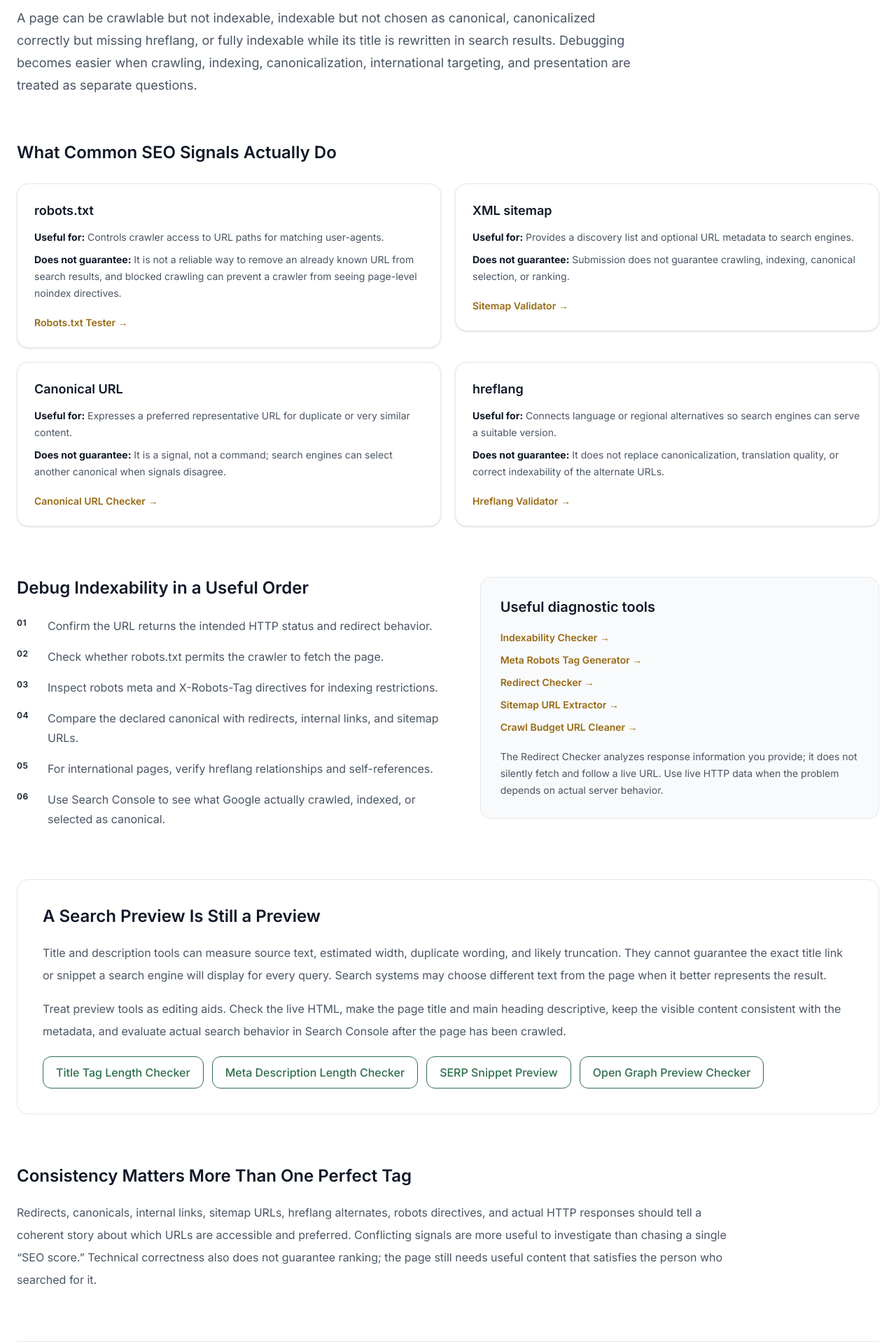
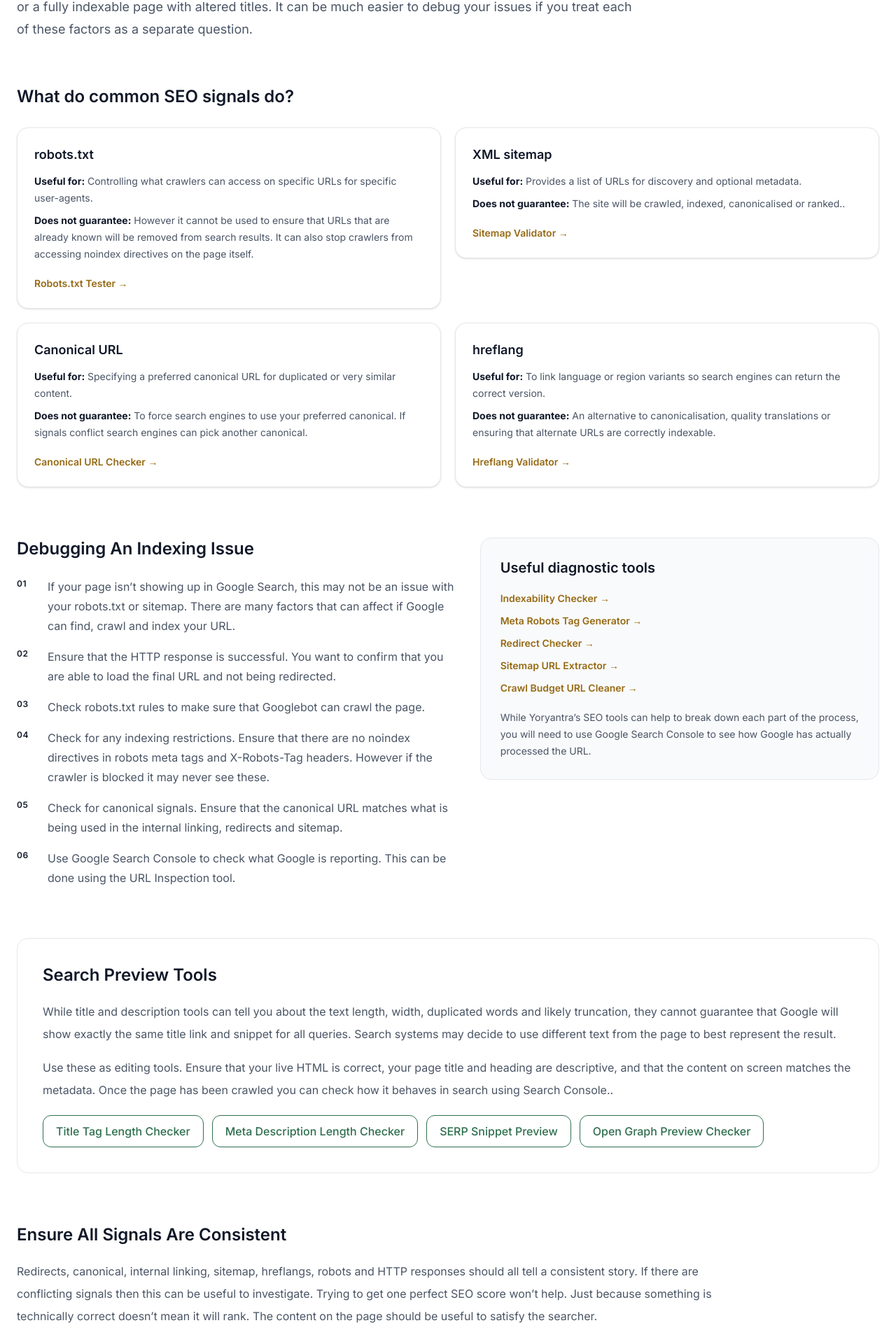
Before and after one commit to vaarunsonawwane-ops/yoryantra-new, a Next.js app: page /seo-resources in a window 1280 px wide. Shown: the part 299-2219 px from the top of the page at 70% size. Built offline with nearby package versions, Linux system fonts and the light colour scheme.

Commit message:
Seo resource page update

```diff
--- a/app/seo-resources/page.tsx
+++ b/app/seo-resources/page.tsx
@@ -3,41 +3,41 @@ import Link from "next/link";
 const signalCards = [
   {
     title: "robots.txt",
-    does: "Controls crawler access to URL paths for matching user-agents.",
-    not: "It is not a reliable way to remove an already known URL from search results, and blocked crawling can prevent a crawler from seeing page-level noindex directives.",
+    does: "Controlling what crawlers can access on specific URLs for specific user-agents.",
+    not: "However it cannot be used to ensure that URLs that are already known will be removed from search results. It can also stop crawlers from accessing noindex directives on the page itself.",
     href: "/tools/robots-txt-tester",
     label: "Robots.txt Tester",
   },
   {
     title: "XML sitemap",
-    does: "Provides a discovery list and optional URL metadata to search engines.",
-    not: "Submission does not guarantee crawling, indexing, canonical selection, or ranking.",
+    does: "Provides a list of URLs for discovery and optional metadata.",
+    not: "The site will be crawled, indexed, canonicalised or ranked..",
     href: "/tools/sitemap-validator",
     label: "Sitemap Validator",
   },
   {
     title: "Canonical URL",
-    does: "Expresses a preferred representative URL for duplicate or very similar content.",
-    not: "It is a signal, not a command; search engines can select another canonical when signals disagree.",
+    does: "Specifying a preferred canonical URL for duplicated or very similar content.",
+    not: "To force search engines to use your preferred canonical. If signals conflict search engines can pick another canonical.",
     href: "/tools/canonical-url-checker",
     label: "Canonical URL Checker",
   },
   {
     title: "hreflang",
-    does: "Connects language or regional alternatives so search engines can serve a suitable version.",
-    not: "It does not replace canonicalization, translation quality, or correct indexability of the alternate URLs.",
+    does: "To link language or region variants so search engines can return the correct version.",
+    not: "An alternative to canonicalisation, quality translations or ensuring that alternate URLs are correctly indexable.",
     href: "/tools/hreflang-validator",
     label: "Hreflang Validator",
   },
 ];
 
 const debugOrder = [
-  "Confirm the URL returns the intended HTTP status and redirect behavior.",
-  "Check whether robots.txt permits the crawler to fetch the page.",
-  "Inspect robots meta and X-Robots-Tag directives for indexing restrictions.",
-  "Compare the declared canonical with redirects, internal links, and sitemap URLs.",
-  "For international pages, verify hreflang relationships and self-references.",
-  "Use Search Console to see what Google actually crawled, indexed, or selected as canonical.",
+  "If your page isn’t showing up in Google Search, this may not be an issue with your robots.txt or sitemap. There are many factors that can affect if Google can find, crawl and index your URL.",
+  "Ensure that the HTTP response is successful. You want to confirm that you are able to load the final URL and not being redirected.",
+  "Check robots.txt rules to make sure that Googlebot can crawl the page.",
+  "Check for any indexing restrictions. Ensure that there are no noindex directives in robots meta tags and X-Robots-Tag headers. However if the crawler is blocked it may never see these.",
+  "Check for canonical signals. Ensure that the canonical URL matches what is being used in the internal linking, redirects and sitemap.",
+  "Use Google Search Console to check what Google is reporting. This can be done using the URL Inspection tool.",
 ];
 
 export const metadata = {
@@ -75,20 +75,18 @@ export default function Page() {
 
         <div className="max-w-4xl">
           <h1 className="text-4xl font-bold tracking-tight text-gray-950 md:text-5xl">
-            Technical SEO Is a Chain of Signals, Not a Single Score
+            Technical SEO As A Chain Of Signals
           </h1>
           <p className="mt-6 text-lg leading-8 text-gray-600">
-            A page can be crawlable but not indexable, indexable but not chosen
-            as canonical, canonicalized correctly but missing hreflang, or fully
-            indexable while its title is rewritten in search results. Debugging
-            becomes easier when crawling, indexing, canonicalization,
-            international targeting, and presentation are treated as separate
-            questions.
+            There are many factors that can affect if your page is crawlable,
+			indexable, canonicalised and hreflang’d, or a fully indexable page
+			with altered titles. It can be much easier to debug your issues if
+			you treat each of these factors as a separate question.
           </p>
         </div>
 
         <section className="mt-16">
-          <h2 className="text-2xl font-semibold text-gray-900">What Common SEO Signals Actually Do</h2>
+          <h2 className="text-2xl font-semibold text-gray-900">What do common SEO signals do?</h2>
           <div className="mt-7 grid gap-5 md:grid-cols-2">
             {signalCards.map((signal) => (
               <div key={signal.title} className="self-start rounded-2xl border border-gray-200 bg-white p-6 shadow-sm">
@@ -103,7 +101,7 @@ export default function Page() {
 
         <section className="mt-18 grid gap-7 lg:grid-cols-[1fr_0.9fr]">
           <div>
-            <h2 className="text-2xl font-semibold text-gray-900">Debug Indexability in a Useful Order</h2>
+            <h2 className="text-2xl font-semibold text-gray-900">Debugging An Indexing Issue</h2>
             <ol className="mt-6 space-y-4">
               {debugOrder.map((item, index) => (
                 <li key={item} className="flex gap-4 leading-7 text-gray-600">
@@ -124,28 +122,28 @@ export default function Page() {
               <Link href="/tools/crawl-budget-url-cleaner" className="text-[var(--gold-text)] hover:underline">Crawl Budget URL Cleaner →</Link>
             </div>
             <p className="mt-5 text-sm leading-6 text-gray-600">
-              The Redirect Checker analyzes response information you provide; it
-              does not silently fetch and follow a live URL. Use live HTTP data
-              when the problem depends on actual server behavior.
+              While Yoryantra’s SEO tools can help to break down each part of the
+			  process, you will need to use Google Search Console to see how
+			  Google has actually processed the URL.
             </p>
           </div>
         </section>
 
         <section className="mt-18 rounded-2xl border border-gray-200 bg-white p-7 md:p-9">
-          <h2 className="text-2xl font-semibold text-gray-900">A Search Preview Is Still a Preview</h2>
+          <h2 className="text-2xl font-semibold text-gray-900">Search Preview Tools</h2>
           <div className="mt-5 space-y-4 leading-8 text-gray-600">
             <p>
-              Title and description tools can measure source text, estimated
-              width, duplicate wording, and likely truncation. They cannot
-              guarantee the exact title link or snippet a search engine will
-              display for every query. Search systems may choose different text
-              from the page when it better represents the result.
+              While title and description tools can tell you about the text length,
+			  width, duplicated words and likely truncation, they cannot guarantee
+			  that Google will show exactly the same title link and snippet for all
+			  queries. Search systems may decide to use different text from the page
+			  to best represent the result.
             </p>
             <p>
-              Treat preview tools as editing aids. Check the live HTML, make the
-              page title and main heading descriptive, keep the visible content
-              consistent with the metadata, and evaluate actual search behavior
-              in Search Console after the page has been crawled.
+              Use these as editing tools. Ensure that your live HTML is correct, your
+			  page title and heading are descriptive, and that the content on screen
+			  matches the metadata. Once the page has been crawled you can check how
+			  it behaves in search using Search Console..
             </p>
           </div>
           <div className="mt-5 flex flex-wrap gap-3">
@@ -157,15 +155,14 @@ export default function Page() {
         </section>
 
         <section className="mt-18 max-w-5xl">
-          <h2 className="text-2xl font-semibold text-gray-900">Consistency Matters More Than One Perfect Tag</h2>
+          <h2 className="text-2xl font-semibold text-gray-900">Ensure All Signals Are Consistent</h2>
           <p className="mt-5 leading-8 text-gray-600">
-            Redirects, canonicals, internal links, sitemap URLs, hreflang
-            alternates, robots directives, and actual HTTP responses should tell
-            a coherent story about which URLs are accessible and preferred.
-            Conflicting signals are more useful to investigate than chasing a
-            single “SEO score.” Technical correctness also does not guarantee
-            ranking; the page still needs useful content that satisfies the
-            person who searched for it.
+            Redirects, canonical, internal linking, sitemap, hreflangs, robots
+			and HTTP responses should all tell a consistent story. If there are
+			conflicting signals then this can be useful to investigate. Trying to
+			get one perfect SEO score won’t help. Just because something is technically
+			correct doesn’t mean it will rank. The content on the page should be useful
+			to satisfy the searcher.
           </p>
         </section>
 
```
